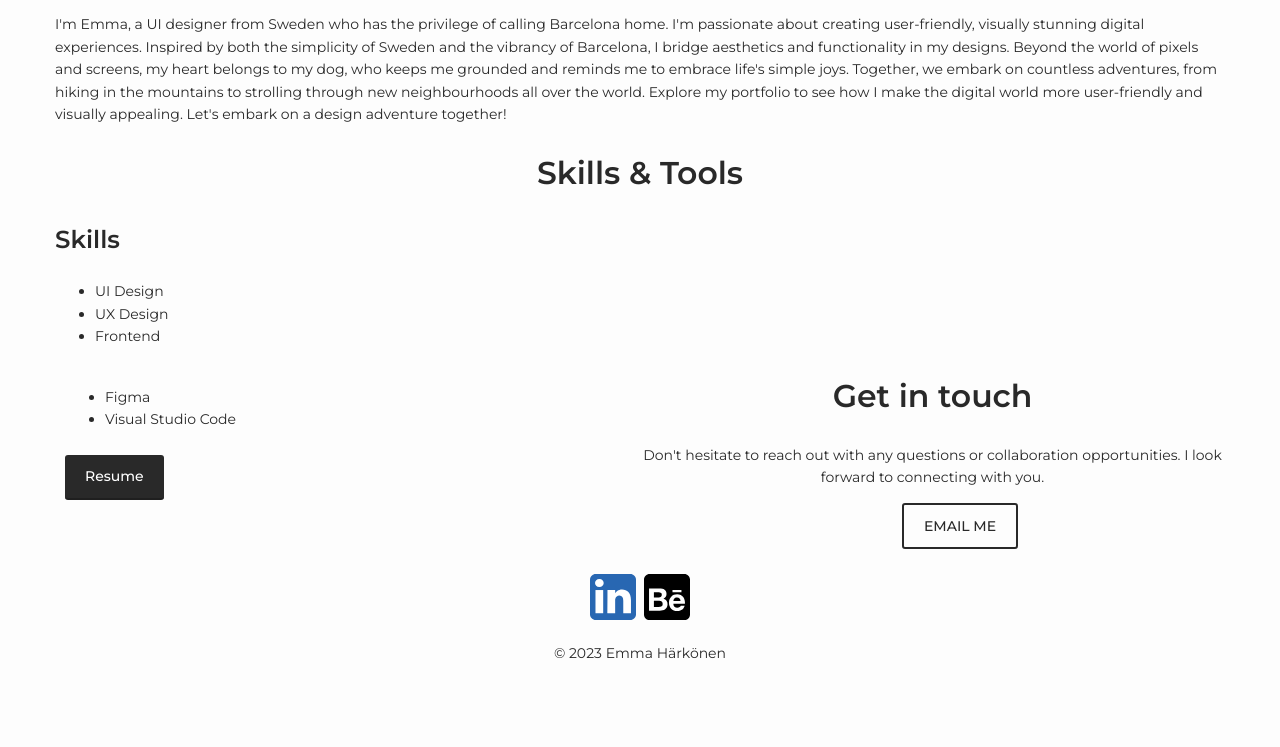
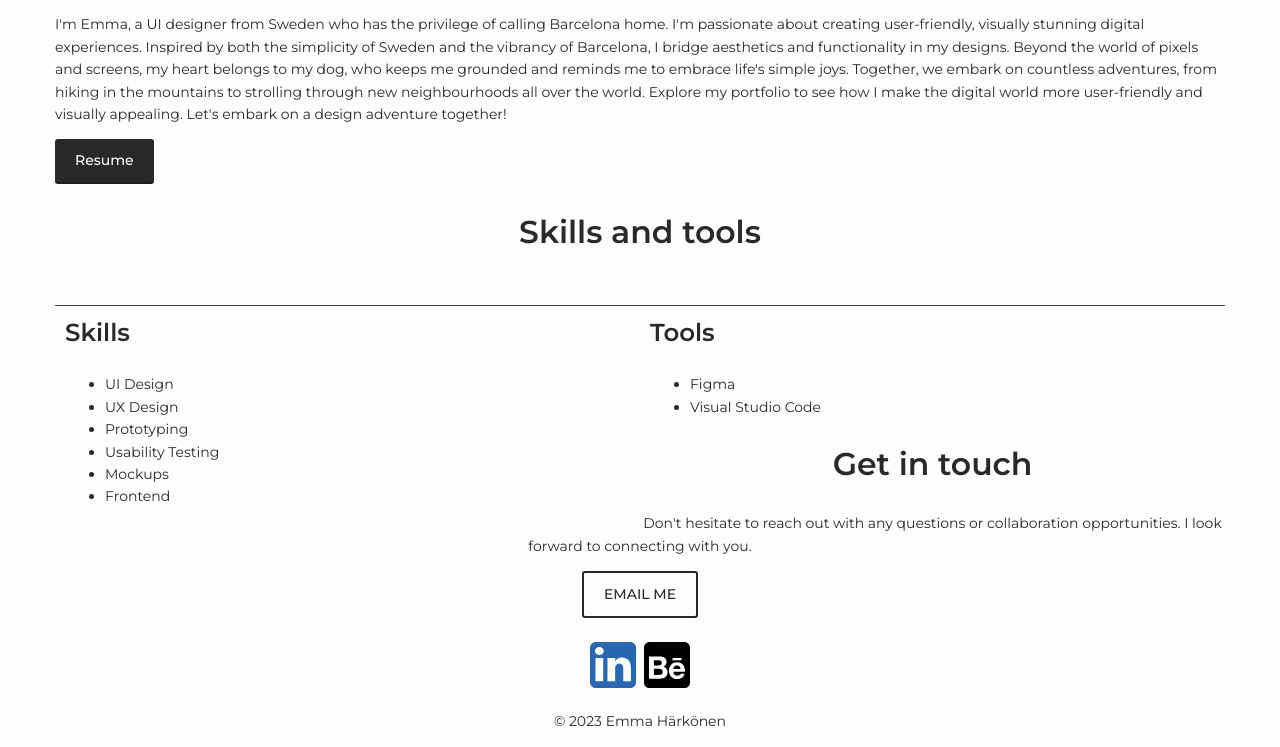
Before and after one commit to niondejuni/portfolio-emma-harkonen, a plain HTML site: page about.html in a window 1280 px wide. Shown: the part 1106-1853 px from the top of the page. Before the commit the page ends 1784 px from the top, so only its background shows below. Drawn offline with nearby package versions, Linux system fonts and the light colour scheme.

Commit message:
Update about page

```diff
--- a/about.html
+++ b/about.html
@@ -34,28 +34,35 @@
                         <img src="img/profile2px.png" alt="My Image">
                         </picture>
                     </div>
-                <div><p>I'm Emma, a UI designer from Sweden who has the privilege of calling Barcelona home. I'm passionate about creating user-friendly, visually stunning digital experiences. Inspired by both the simplicity of Sweden and the vibrancy of Barcelona, I bridge aesthetics and functionality in my designs. Beyond the world of pixels and screens, my heart belongs to my dog, who keeps me grounded and reminds me to embrace life's simple joys. Together, we embark on countless adventures, from hiking in the mountains to strolling through new neighbourhoods all over the world. Explore my portfolio to see how I make the digital world more user-friendly and visually appealing. Let's embark on a design adventure together!</p></div>
-            <div id="skills">
-                <h2>Skills & Tools</h2>
-                <h3>Skills</h3>
+                <div><p>I'm Emma, a UI designer from Sweden who has the privilege of calling Barcelona home. I'm passionate about creating user-friendly, visually stunning digital experiences. Inspired by both the simplicity of Sweden and the vibrancy of Barcelona, I bridge aesthetics and functionality in my designs. Beyond the world of pixels and screens, my heart belongs to my dog, who keeps me grounded and reminds me to embrace life's simple joys. Together, we embark on countless adventures, from hiking in the mountains to strolling through new neighbourhoods all over the world. Explore my portfolio to see how I make the digital world more user-friendly and visually appealing. Let's embark on a design adventure together!</p>
+                <a href="FILES-CV" class="button" target="_blank">Resume</a></div>
+            </div>
+        </div>
+        <section id="skills">
+            <div class="container">
+                <div class="row">
+                  <h2><span>Skills and tools</span></h2>
+                  <div class="col-md-6 col-lg-6">
+                    <h3><span>Skills</span></h3>
                     <ul>
                       <li>UI Design</li>
                       <li>UX Design</li>
+                      <li>Prototyping</li>
+                      <li>Usability Testing</li>
+                      <li>Mockups</li>
                       <li>Frontend</li>
                     </ul>
                   </div>
                   <div class="col-md-6 col-lg-6">
+                    <h3><span>Tools</span></h3>
                     <ul>
                       <li>Figma</li>
                       <li>Visual Studio Code</li>
                     </ul>
-                            <div class="row">
-                            <a href="FILES-CV" class="button" target="_blank">Resume</a>
                   </div>
                 </div>
               </div>
-            </div>
-        </div>
+          </section>
     </main>
     <!-- Footer -->
     <footer id="contact">
```
Lines whose indentation alone changed are shown as unchanged.
